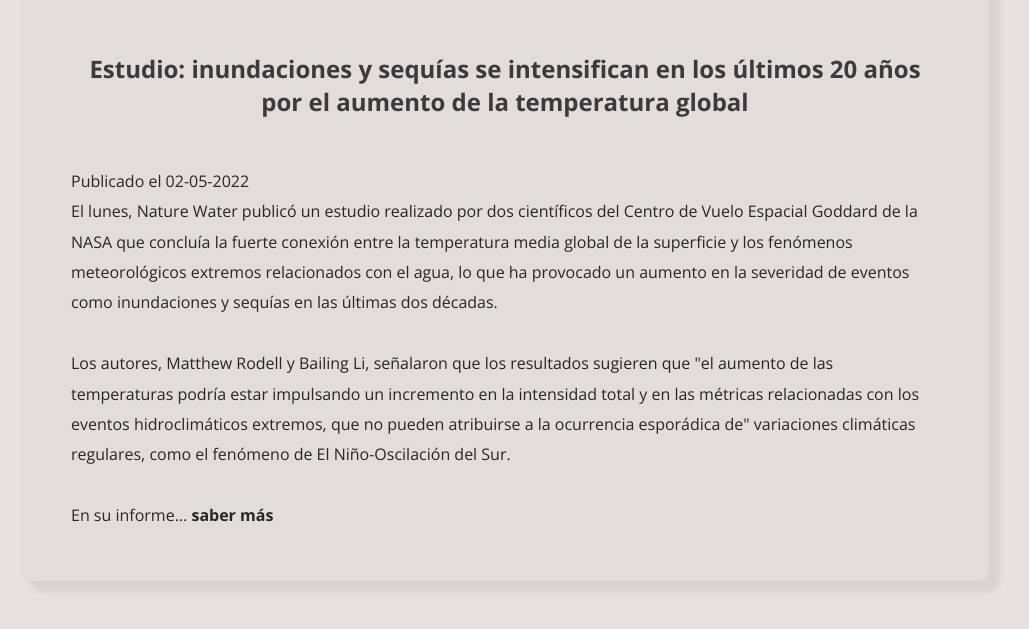
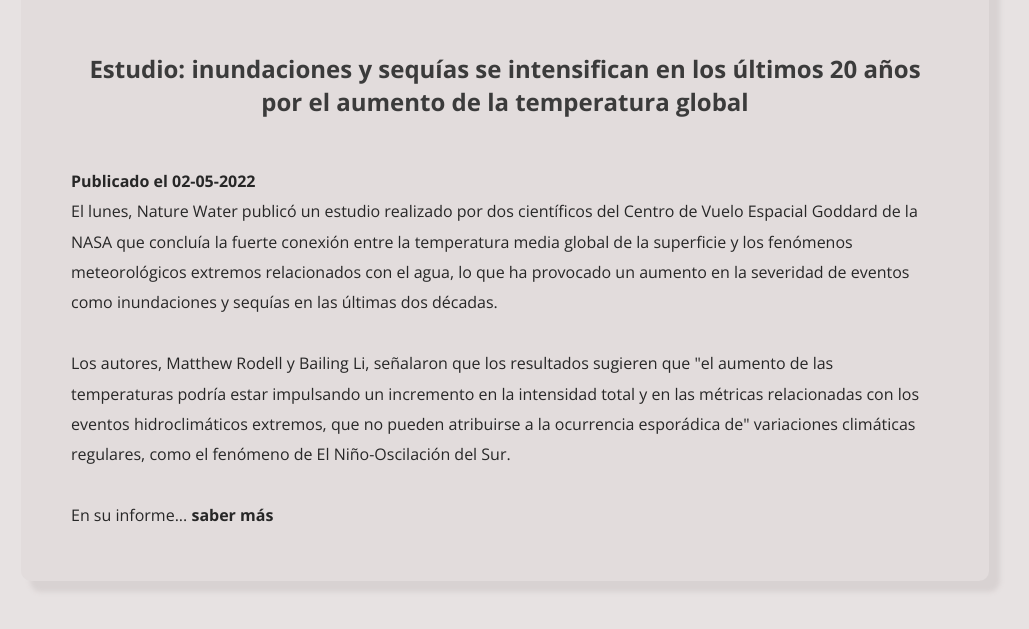
Before and after one commit to nacaru-w/php-p3, a PHP site: page /blog.php in a window 1280 px wide. Shown: the part 4185-4814 px from the top of the page, without its empty margins (135-1164 px from the left). Run offline with PHP 8.4, Linux system fonts and the light colour scheme.

Commit message:
Some more style modifications

```diff
--- a/style.css
+++ b/style.css
@@ -69,6 +69,10 @@ p {
     color: var(--text-color);
 }
 
+p.date {
+    font-weight: bold;
+}
+
 div.post {
     padding-inline: min(3em, 1%);
     padding-block: 2em;
```
